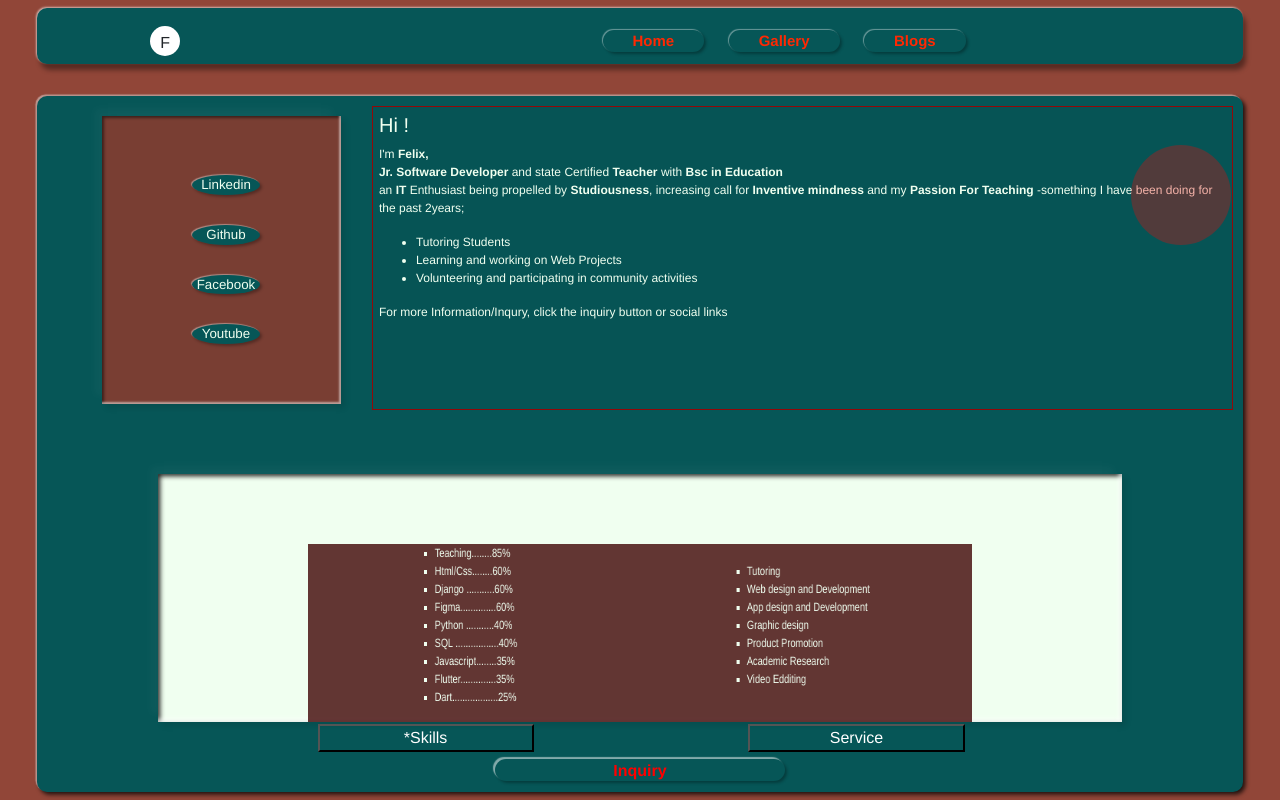
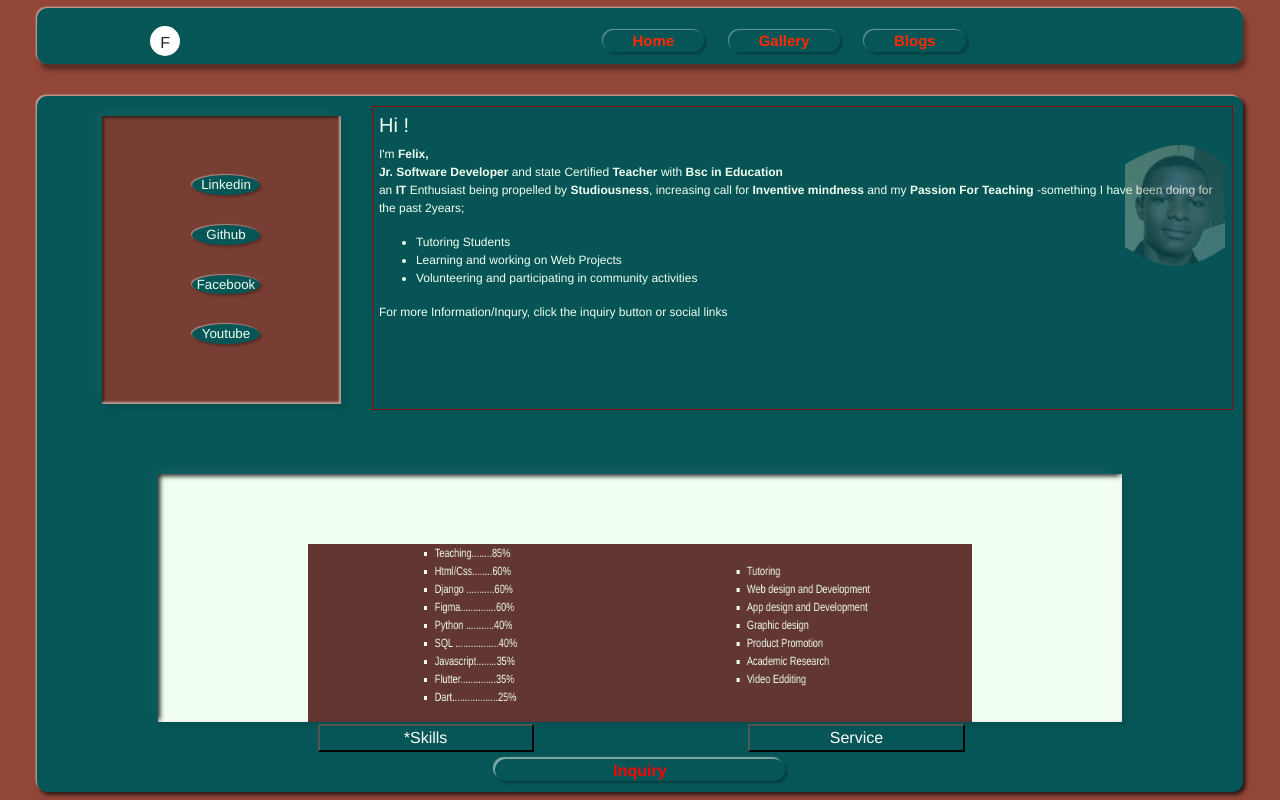
Before and after one commit to OyugiFelix/mywebsite, a Django app: page / in a window 1280 px wide. Run offline with Django 3.2, Linux system fonts and the light colour scheme.

Commit message:
added profile image

```diff
--- a/connect/static/styles.css
+++ b/connect/static/styles.css
@@ -181,9 +181,9 @@
 .img{
     width: 100px;
     height: 100px;
-    background: red;
+
     position: absolute;
-    right: 12px;
+    right: 18px;
     opacity: .3;
     border-radius: 50%;
 }
--- a/connect/templates/index.html
+++ b/connect/templates/index.html
@@ -42,7 +42,7 @@
           </div>
           <div class="about">
             <h5>Hi !</h5>
-            <div class="img"></div>
+            <div class="img"><img src="{% static 'images/avatarprofile.png' %}" alt="my profile picture" width = "100"></div>
             <p>I'm <strong>Felix,</strong> <br> <strong>Jr. Software Developer </strong> and state Certified
               <strong>Teacher</strong> with <Strong>Bsc in Education</Strong>
             <br> an <strong>IT</strong> Enthusiast being propelled by <strong>Studiousness</strong>, increasing call for <strong>Inventive mindness
```
Also changed, not shown: connect/static/images/avatarprofile.png (added), db.sqlite3.
